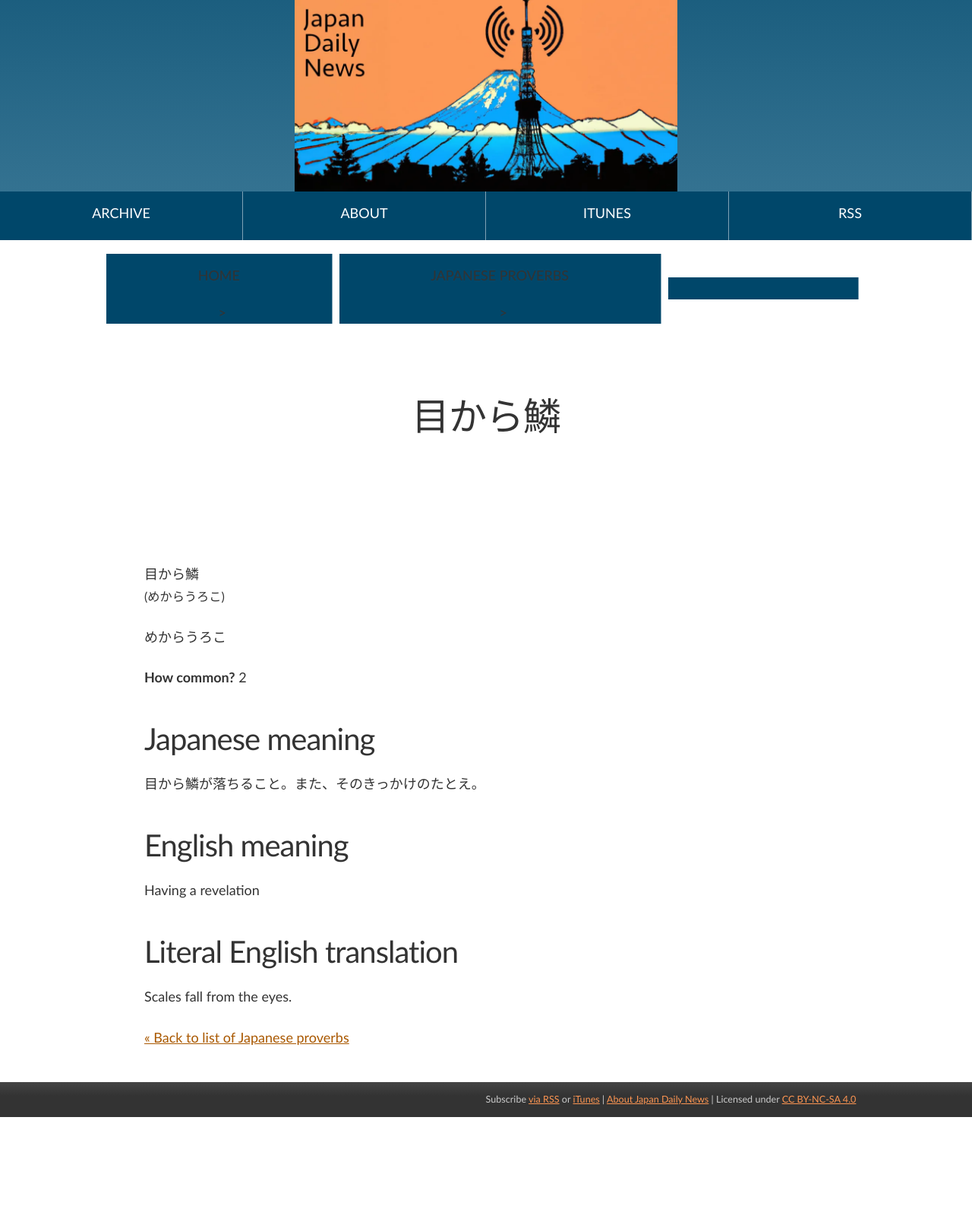
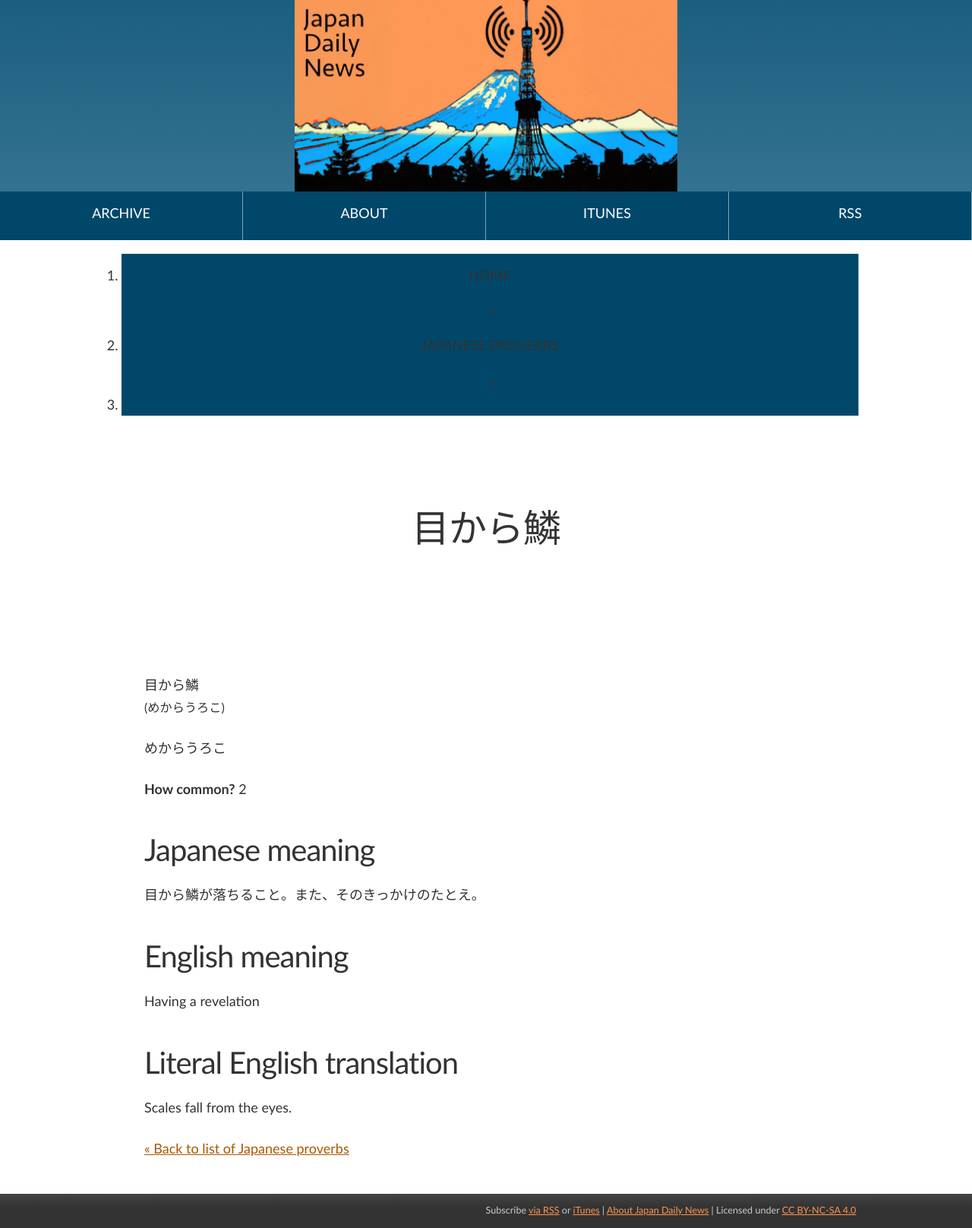
Before and after one commit to tagawa/JapanDailyNews, a Jekyll site: the page built from docs/_proverbs/110.md, in a window 1280 px wide. Shown: the whole page at 76% size. Built offline with Jekyll 4.4.1, drawn with Linux system fonts in a browser that asks for light colours; comment, search, counter and statistics services are not loaded; before the commit the page ends 1470 px from its top, so only the background shows below that.

Commit message:
Update proverb.html

```diff
--- a/docs/_layouts/proverb.html
+++ b/docs/_layouts/proverb.html
@@ -5,8 +5,15 @@ layout: default
 
   <style>
     /* Breadcrumb styles */
+nav .breadcrumbs li {
+    flex-grow: 0;
+    min-width: 0;
+    margin: 0px 0px;
+    border: none;
+    background: none;
+}
 
-.breadcrumb {
+.breadcrumbs {
   list-style: none; /* Remove list markers */
   padding: 0;
   margin: 0;
```
